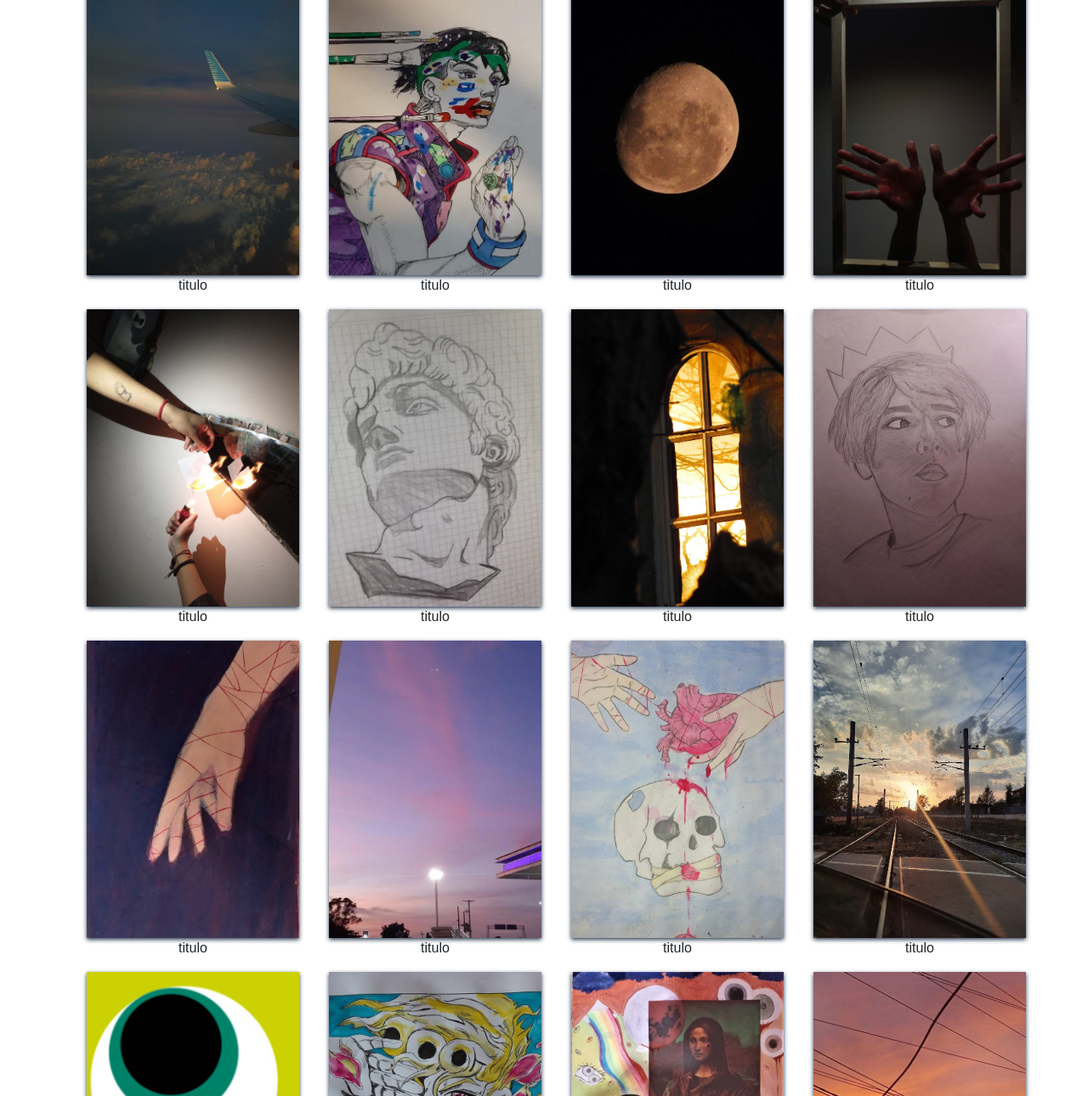
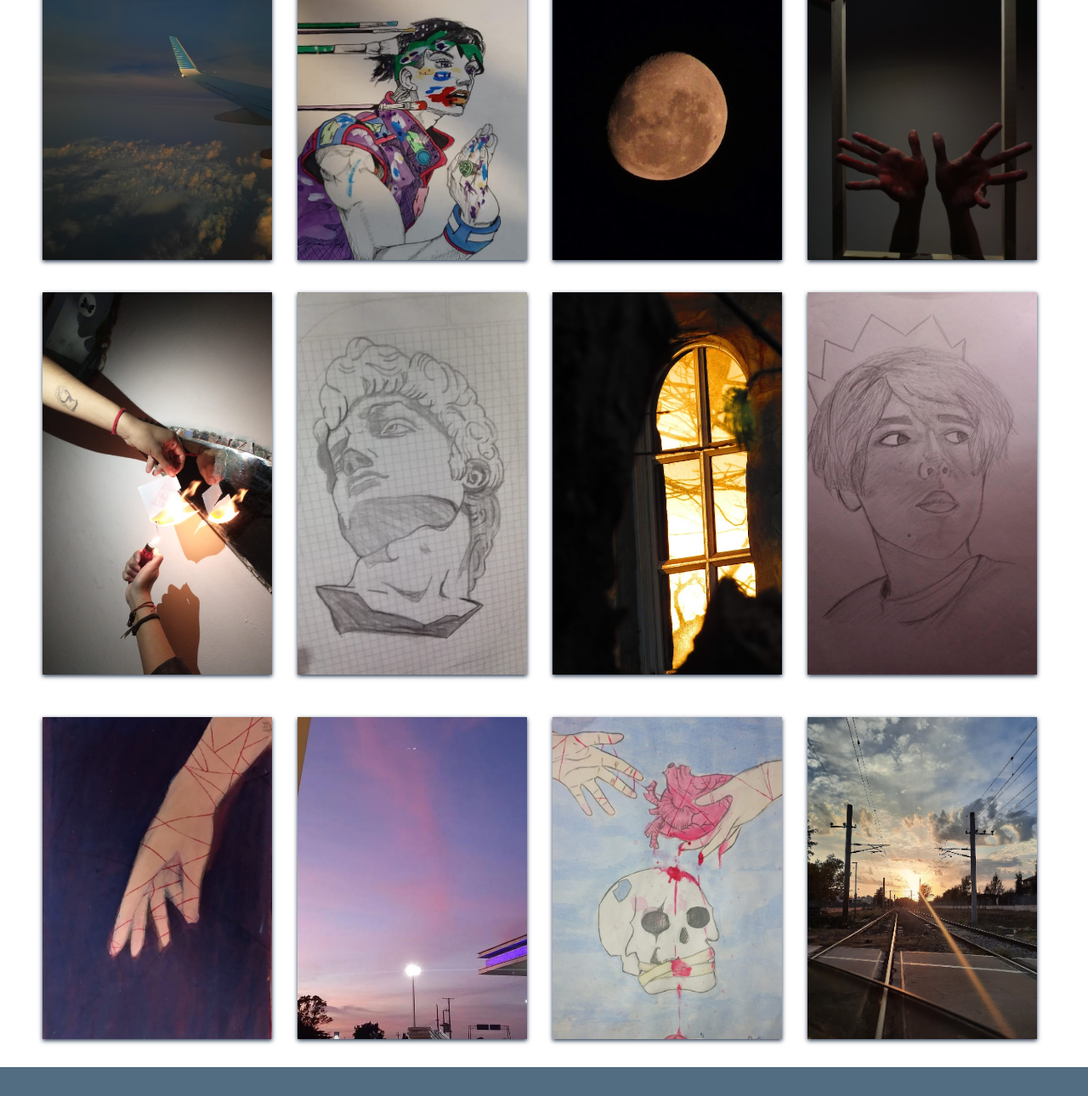
Before and after one commit to ALLZ-al/zlaz, a plain HTML site: page pages/obras.html in a window 1280 px wide. Shown: the part 202-1492 px from the top of the page at 85% size. Drawn offline with nearby package versions, Linux system fonts and the light colour scheme; a web font is replaced by a local one.

Commit message:
guardado antes de sass

```diff
--- a/css/styles.css
+++ b/css/styles.css
@@ -137,32 +137,6 @@ object-fit: cover;
 box-shadow: 2px 2px 5px rgb(180, 167, 167);
 }
 
-
-.primerObras img{
-    box-shadow: 0px 2px 5px rgba(39, 55, 77, 1);
-}
-
-.tamaño{
-    width: 15.625rem;
-    height: 21.875rem;
-    margin: 1.25rem;
-}
-
-.tamaño img{
-    width: 100%;
-    height: 100%;
-    object-fit: cover;
-}
-
-.primerObras{
-    display: block;
-    justify-content: center;
-    align-items: center;
-}
-
-.primerObras img:hover{
-    box-shadow: 3px 3px 6px rgb(148, 241, 226);
-}
 
 
 .artistas img{
@@ -632,6 +606,80 @@ object-fit: cover;
 
 
 
+.grid-obras img:hover{
+    box-shadow: 3px 3px 6px rgb(148, 241, 226);
+}
+
+
+
+.grid-obras{
+    display: grid;
+    grid-template-columns: repeat(4,18.75rem);
+    grid-template-rows: auto;
+    grid-template-areas:
+    "o1 o2 o3 o4"
+    "o5 o6 o7 o8"
+    "o9 o10 o11 o12";
+    justify-content: center;
+    align-content: center;
+}
+
+.obra1 {
+    grid-area: o1;
+}
+.obra2 {
+    grid-area: o2;
+}
+.obra3 {
+    grid-area: o3;
+}
+.obra4 {
+    grid-area: o4;
+}
+.obra5 {
+    grid-area: o5;
+}
+.obra6 {
+    grid-area: o6;
+}
+.obra7 {
+    grid-area: o7;
+}
+.obra8 {
+    grid-area: o8;
+}
+.obra9 {
+    grid-area: o9;
+}
+.obra10 {
+    grid-area: o10;
+}
+.obra11 {
+    grid-area: o11;
+}
+.obra12 {
+    grid-area: o12;
+}
+
+
+.grid-obras div{
+    width: 90%;
+    height: 90%;
+    margin: .625rem;
+}
+
+.grid-obras img{
+    object-fit: cover;
+    width: 100%;
+    height: 100%;
+    box-shadow: 0px 2px 5px rgba(39, 55, 77, 1);
+}
+
+
+
+
+
+
 @media (max-width: 1024px){
     .mensaje h2 {
         font-size: 2.5rem;
@@ -833,6 +881,7 @@ height: 37.5rem;
 
 .datosArtista img{
 height: 37.5rem;
+width: 18.75rem;
 }
 
 }
@@ -926,5 +975,4 @@ height: 25rem;
 }
 
 
-
 }
--- a/pages/obras.html
+++ b/pages/obras.html
@@ -73,156 +73,82 @@
 
 
 
-<div class="container text-center primerObras">
 
-  <div class="row row-cols-4">
-      <div class="col">
-        <article class="tamaño">
+<section class="grid-obras">
+  <div class="obra1">
     <a href="../masPaginas/obraUno.html">
       <img src="../assets/img/artelov3.jpg" alt="">
     </a>
-                <p>titulo</p>
-                </article>
   </div>
-      <div class="col">
-        <article class="tamaño">
+
+  <div class="obra2">
     <a href="../masPaginas/obraDos.html">
       <img src="../assets/img/arteAaron.jpeg" alt="">
     </a>
-        <p>titulo</p>
-        </article>
   </div>
-      <div class="col">
-        <article class="tamaño">
+
+  <div class="obra3">
     <a href="../masPaginas/obraTres.html">
       <img src="../assets/img/artelov.jpg" alt="">
     </a>
-        <p>titulo</p>
-        </article>
   </div>
-      <div class="col">
-        <article class="tamaño">
-            <a href="../masPaginas/obraCuatro.html">
+
+  <div class="obra4">
+    <a href="../masPaginas/obracuatro.html">
       <img src="../assets/img/artecha.jpeg" alt="">
     </a>
-        <p>titulo</p>
-        </article>
   </div>
+
+  <div class="obra5">
+    <a href="../masPaginas/obraCinco.html">
+      <img src="../assets/img/arteG.jpeg" alt="">
+    </a>
+  </div>
+
+  <div class="obra6">
+    <a href="../masPaginas/obraSeis.html">
+      <img src="../assets/img/artek.jpeg" alt="">
+    </a>
+  </div>
+
+  <div class="obra7">
+    <a href="../masPaginas/obraSiete.html">
+      <img src="../assets/img/artelov4.jpg" alt="">
+    </a>
+  </div>
+
+  <div class="obra8">
+    <a href="../masPaginas/obraOcho.html">
+      <img src="../assets/img/arteallz3.jpeg" alt="">
+    </a>
+  </div>
+
+  <div class="obra9">
+    <a href="#">
+      <img src="../assets/img/arteallz4.jpeg" alt="">
+    </a>
+  </div>
+
+  <div class="obra10">
+    <a href="#">
+      <img src="../assets/img/artecam.jpeg" alt="">
+    </a>
+  </div>
+
+  <div class="11">
+    <a href="#">
+      <img src="../assets/img/arteallz.jpeg" alt="">
+    </a>
+  </div>
+
+  <div class="12">
+    <a href="#">
+      <img src="../assets/img/artelov2.jpg" alt="">
+    </a>
   </div>
 
 
-    <div class="row row-cols-4">
-      <div class="col">
-        <article class="tamaño">
-                    <a href="../masPaginas/obraCinco.html">
-                <img src="../assets/img/arteG.jpeg" alt="">
-                </a>
-                <p>titulo</p>
-                </article>
-      </div>
-      <div class="col">
-        <article class="tamaño">
-            <a href="../masPaginas/obraSeis.html">
-        <img src="../assets/img/artek.jpeg" alt="">
-        </a>
-        <p>titulo</p>
-        </article>
-      </div>
-      <div class="col">
-        <article class="tamaño">
-            <a href="../masPaginas/obraSiete.html">
-        <img src="../assets/img/artelov4.jpg" alt="">
-        </a>
-        <p>titulo</p>
-        </article>
-      </div>
-      <div class="col">
-        <article class="tamaño">
-            <a href="../masPaginas/obraOcho.html">
-        <img src="../assets/img/arteallz3.jpeg" alt="">
-        </a>
-        <p>titulo</p>
-        </article>
-      </div>
-    </div>
-
-
-    <div class="row row-cols-4">
-      <div class="col">
-        <article class="tamaño">
-                    <a href="#">
-                <img src="../assets/img/arteallz4.jpeg" alt="">
-                </a>
-                <p>titulo</p>
-                </article>
-      </div>
-      <div class="col">
-        <article class="tamaño">
-            <a href="#">
-        <img src="../assets/img/artecam.jpeg" alt="">
-        </a>
-        <p>titulo</p>
-        </article>
-      </div>
-      <div class="col">
-        <article class="tamaño">
-            <a href="#">
-        <img src="../assets/img/arteallz.jpeg" alt="">
-        </a>
-        <p>titulo</p>
-        </article>
-      </div>
-      <div class="col">
-        <article class="tamaño">
-            <a href="#">
-        <img src="../assets/img/artelov2.jpg" alt="">
-        </a>
-        <p>titulo</p>
-        </article>
-      </div>
-    </div>
-
-
-    <div class="row row-cols-4">
-      <div class="col">
-        <article class="tamaño">
-                    <a href="#">
-                <img src="../assets/img/logito.jpg" alt="">
-                </a>
-                <p>titulo</p>
-                </article>
-      </div>
-      <div class="col">
-        <article class="tamaño">
-            <a href="#">
-        <img src="../assets/img/arteAaron2.jpeg" alt="">
-        </a>
-        <p>titulo</p>
-        </article>
-      </div>
-      <div class="col">
-        <article class="tamaño">
-            <a href="#">
-        <img src="../assets/img/arteallz2.jpeg" alt="">
-        </a>
-        <p>titulo</p>
-        </article>
-      </div>
-      <div class="col">
-        <article class="tamaño">
-            <a href="#">
-        <img src="../assets/img/artecam2.jpeg" alt="">
-        </a>
-        <p>titulo</p>
-        </article>
-      </div>
-    </div>
-
-
-  </div>
-
-
-
+</section>
 
 
 
```
Lines whose indentation alone changed are shown as unchanged.
